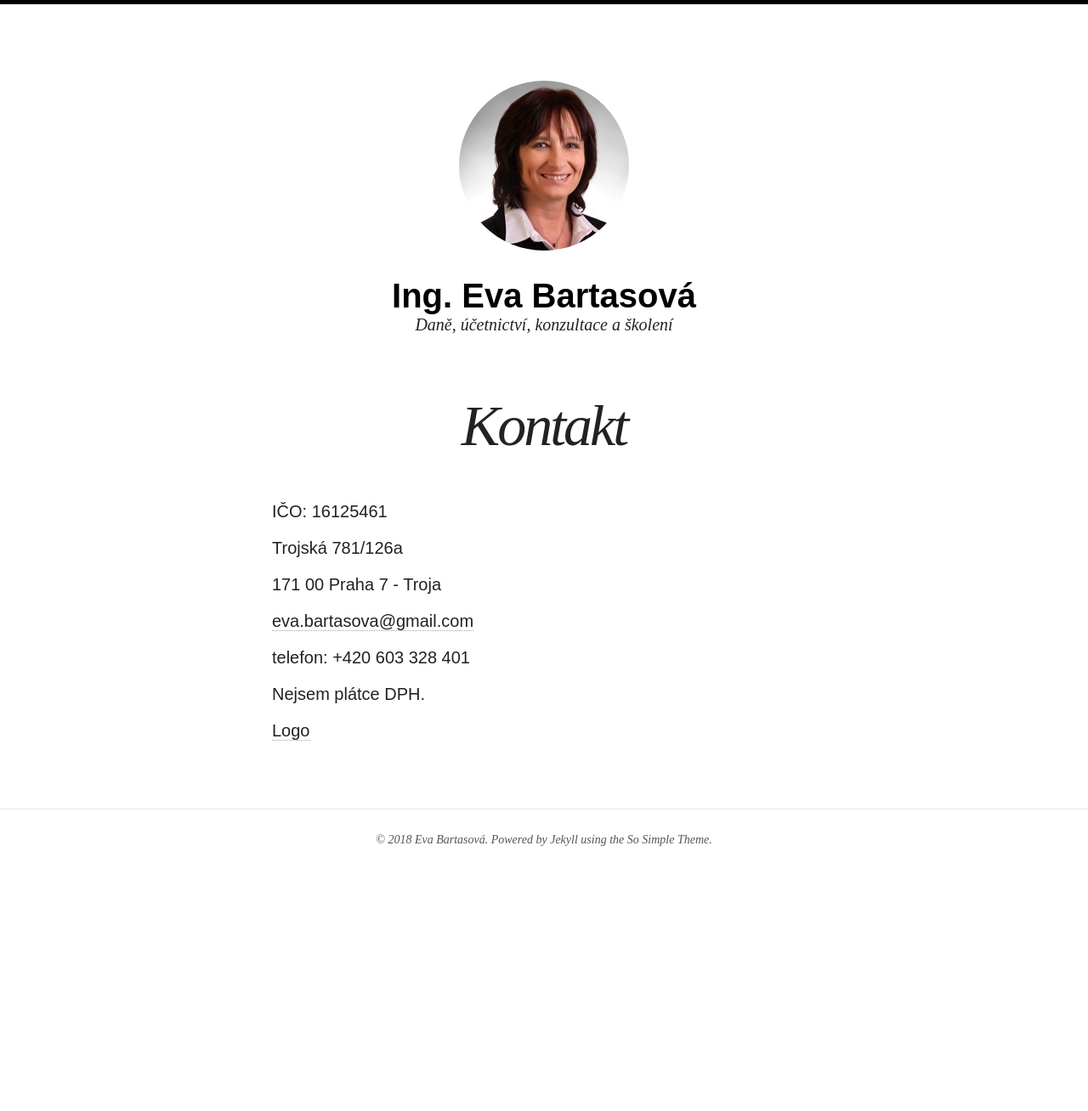
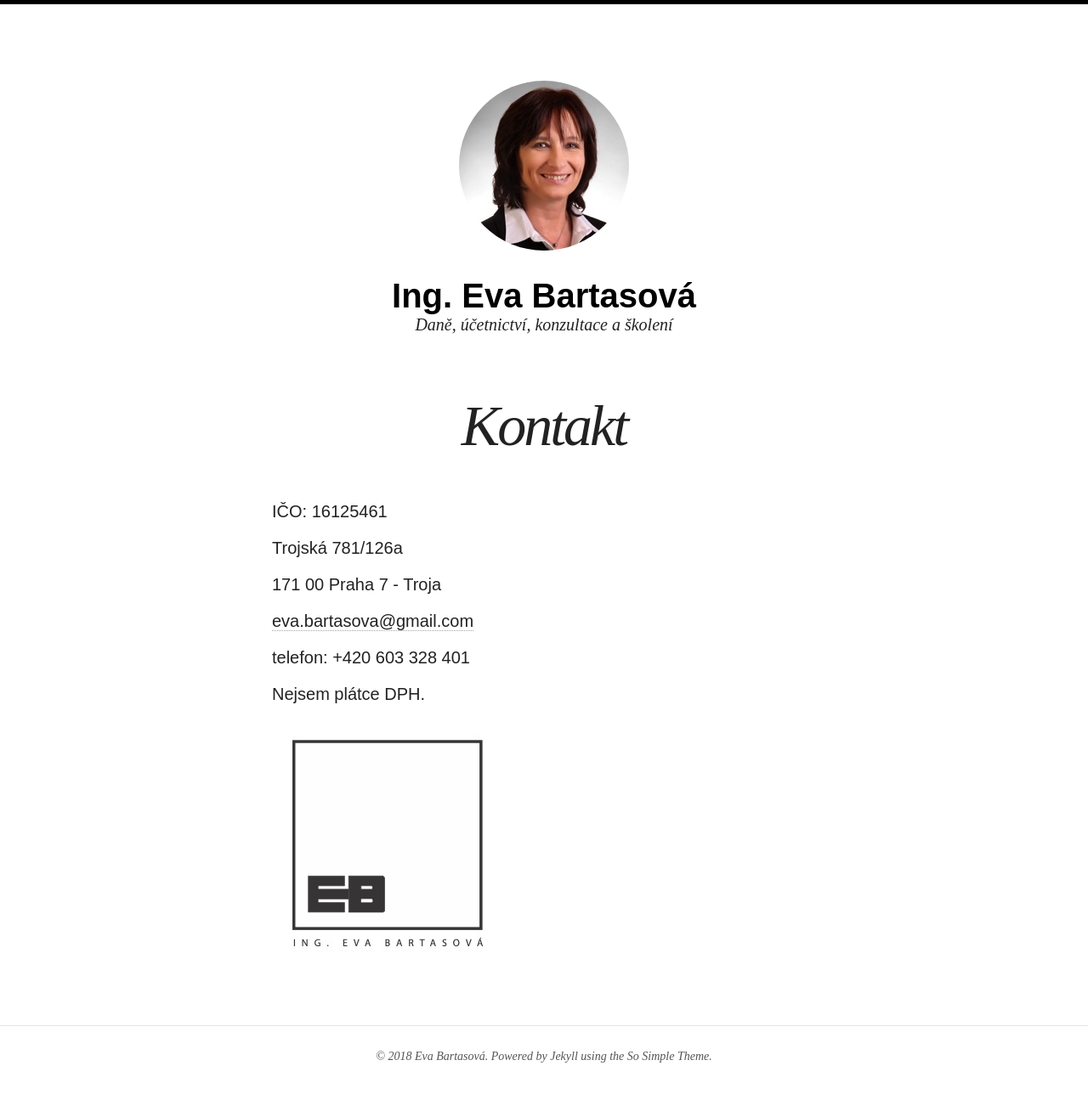
Before and after one commit to aborym/evabartasova, a Jekyll site: the page built from kontakt.md, in a window 1280 px wide. Shown: the whole page at 85% size. Built offline with Jekyll 4.4.1, drawn with Linux system fonts in a browser that asks for light colours; nearby versions of some CDN libraries; before the commit the page ends 1053 px from its top, so only the background shows below that.

Commit message:
[FIX] Image on contact

```diff
--- a/kontakt.md
+++ b/kontakt.md
@@ -24,4 +24,4 @@ telefon: +420 603 328 401
 
 Nejsem plátce DPH.
 
-[Logo](/assets/logo.jpg)
+![Logo](/assets/logo.jpg)
```
